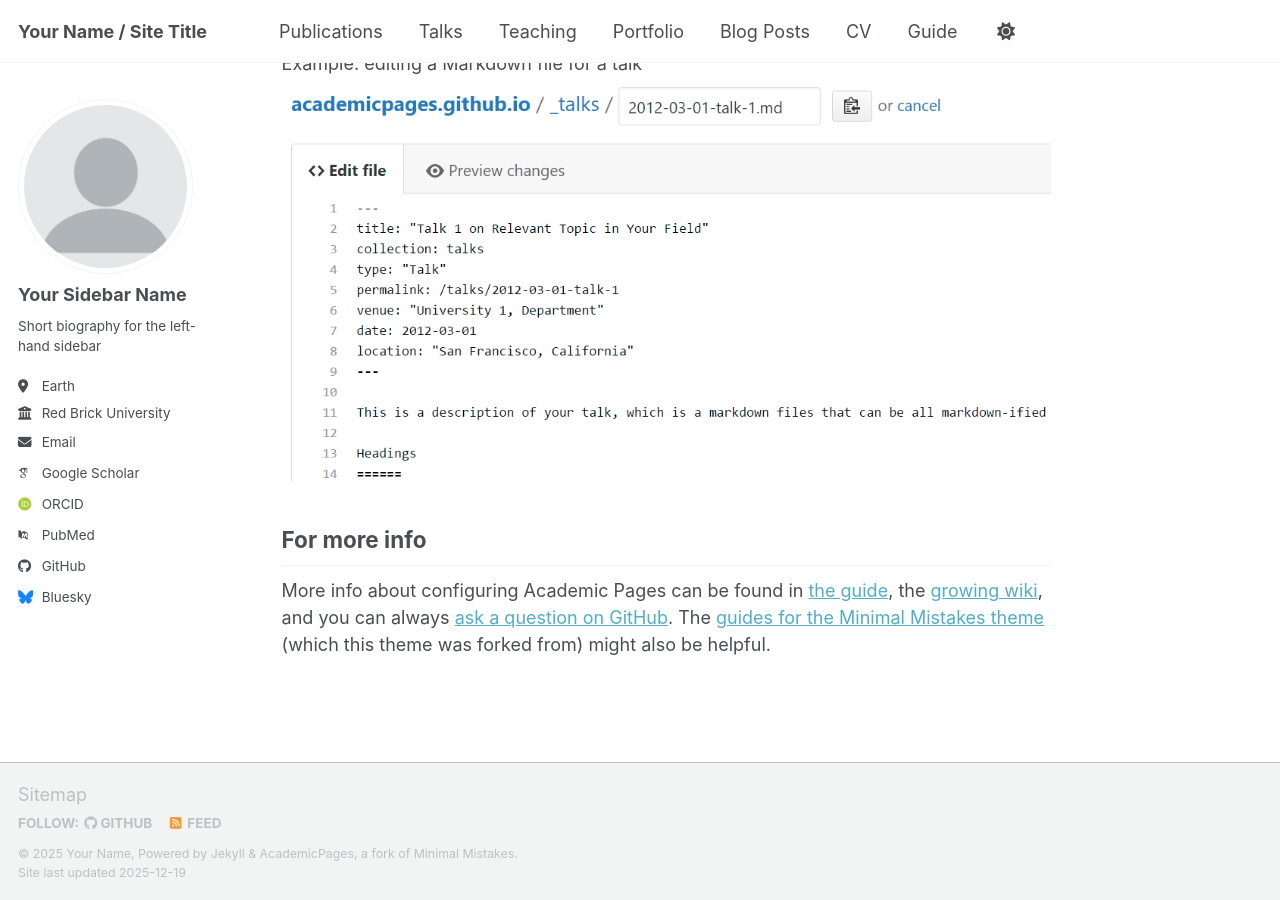
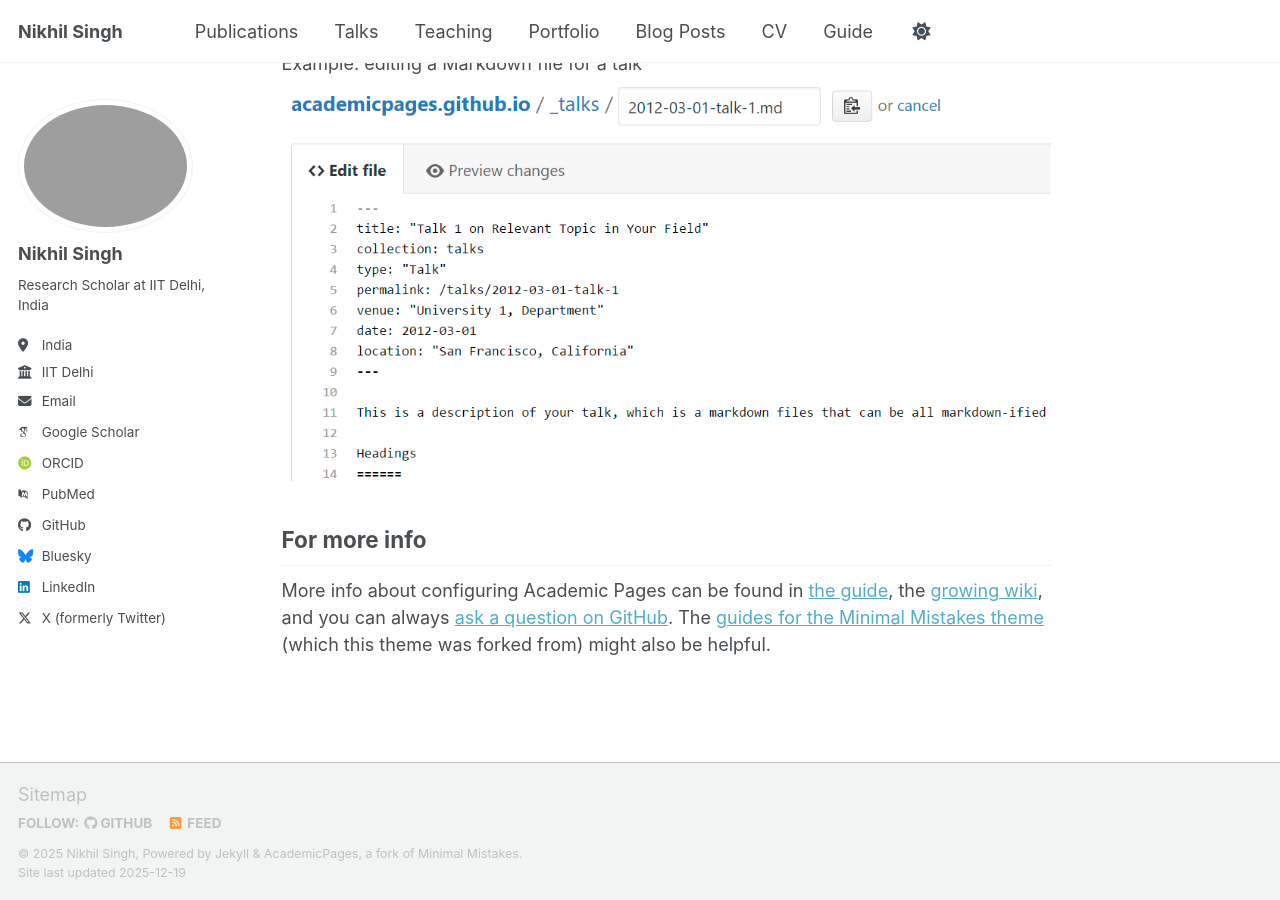
Before and after one commit to nikyadav002/nikyadav002.github.io, a Jekyll site: the page built from _pages/about.md, in a window 1280 px wide and 900 px high, scrolled down 2718 px. Built offline with Jekyll 4.4.1, drawn with Linux system fonts in a browser that asks for light colours; some web fonts are replaced; a script bundle is joined from its source files by our own code; library files that are not in the unit come from our copies.

Commit message:
Update profile image and personal details

```diff
--- a/_config.yml
+++ b/_config.yml
@@ -9,10 +9,10 @@
 # Basic Site Settings
 locale                   : "en-US"
 site_theme               : "default" # Currently available options are "default", "air"
-title                    : "Your Name / Site Title"
+title                    : "Nikhil Singh"
 title_separator          : "-"
-name                     : &name "Your Name"
-description              : &description "Your Name's academic portfolio"   # Update this with a general description of your site, this is the default if not overridden by a page
+name                     : &name "Nikhil Singh"
+description              : &description "Research Scholar at IIT Delhi, India"   # Update this with a general description of your site, this is the default if not overridden by a page
 url                      : https://academicpages.github.io # The base hostname & protocol for your site e.g. "https://[your GitHub username].github.io",
                                                            # or if you already have some other page hosted on Github then use "https://[your GitHub username].github.io/[Your Repo Name]"
 baseurl                  : "" # the subpath of your site, e.g. "/blog"
@@ -23,22 +23,22 @@ repository               : "academicpages/academicpages.github.io"
 #               Additional customization can be done by editing /_includes/author-profile.html
 author:
   # Biographic information
-  avatar           : "profile.png"
-  name             : "Your Sidebar Name"
+  avatar           : "IMG_0168.jpg"
+  name             : "Nikhil Singh"
   pronouns         : # example: "she/her"
-  bio              : "Short biography for the left-hand sidebar"
-  location         : "Earth"
-  employer         : "Red Brick University"
+  bio              : "Research Scholar at IIT Delhi, India"
+  location         : "India"
+  employer         : "IIT Delhi"
   uri              : # URL
   email            : "none@example.org"
 
   # Academic websites
   academia         : # URL
   arxiv            : # URL - Update with the correct link to your profile
-  googlescholar    : "https://scholar.google.com/citations?user=PS_CX0AAAAAJ"
+  googlescholar    : "https://scholar.google.com/citations?user=HzuwXBMAAAAJ&hl=en"
   inspire-hep      : # URL
   impactstory      : # URL
-  orcid            : "https://orcid.org/yourorcidurl"
+  orcid            : "https://orcid.org/0009-0007-4990-8748"
   semantic         : # URL
   ssrn             : # URL
   pubmed           : "https://www.ncbi.nlm.nih.gov/pubmed/?term=john+snow"
@@ -51,7 +51,7 @@ author:
   bitbucket        : # Username - Update with your username on the site
   codepen          : # Username
   dribbble         : # Username
-  github           : "academicpages"
+  github           : "nikyadav002"
   kaggle           : # Username
   stackoverflow    : # User number or user number and name (i.e., use "1" or "1/jeff-atwood")
 
@@ -66,7 +66,7 @@ author:
   keybase          : # Username
   instagram        : # Username
   lastfm           : # Username
-  linkedin         : # Username
+  linkedin         : "nikhilsingh002"
   mastodon         : # URL
   medium           : # URL
   pinterest        : # Username
@@ -74,7 +74,7 @@ author:
   steam            : # Username
   telegram         : # URL
   tumblr           : # Username
-  twitter          : # Username for X / Twitter
+  twitter          : "nikyadav002"
   vine             : # Username
   weibo            : # Username
   wikipedia        : # Username
```
Also changed, not shown: 1 other file.
